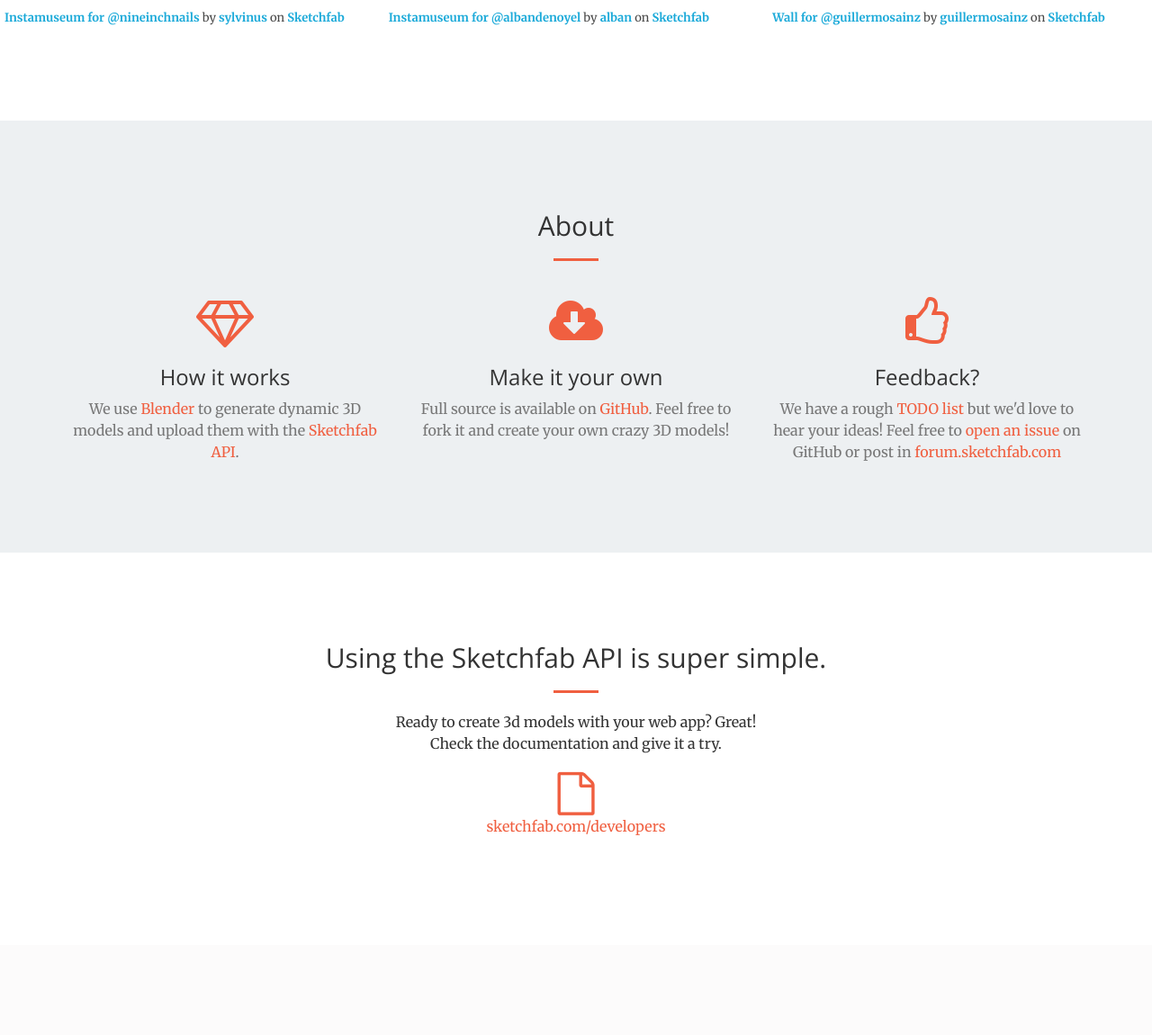
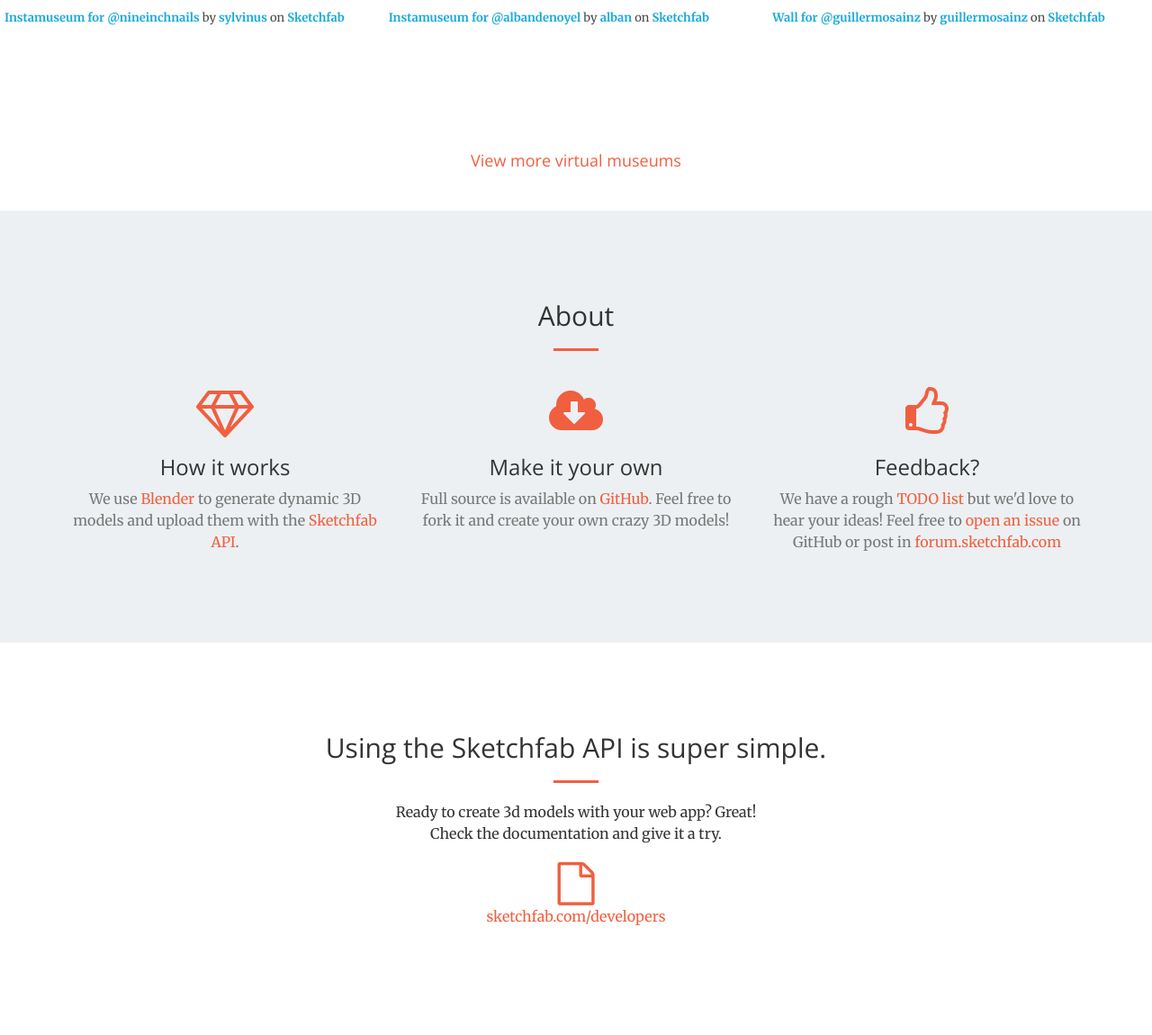
Before and after one commit to sylvinus/imgfab, a Flask app: template templates/instamuseum/index.html in a window 1280 px wide; the page is wider, and only the part inside the window is pictured. Shown: the part 1937-3087 px from the top of that part at 90% size. Before the commit the page ends 2865 px from the top of that part, so only its background shows below. Run offline with Flask 2, Linux system fonts and the light colour scheme; the template is opened without the code that fills it, so the values that code supplies are empty; some libraries are stand-ins or nearby versions.

Commit message:
Update index.html

```diff
--- a/templates/instamuseum/index.html
+++ b/templates/instamuseum/index.html
@@ -14,13 +14,13 @@
     <meta property="twitter:image" content="{{ url_for('static', filename='instamuseum/img/thumbnail.jpg') }}" />
 
 
-    <meta property="og:title" content="Instamuseum: Turn Your Instagram Photos into a Virtual Reality Gallery"/>
+    <meta property="og:title" content="Instamuseum: Turn Your Instagram Pictures into a Virtual Museum"/>
     <meta property="og:image" content="{{ url_for('static', filename='instamuseum/img/thumbnail.jpg') }}"/>
     <meta property="og:site_name" content="Instamuseum"/>
     <meta property="og:description" content="Turn your Instagram pictures into a virtual museum in one click. Walk into your photo gallery in VR."/>
 
 
-    <title>Instamuseum: Turn Your Instagram Photos into a Virtual Reality Gallery</title>
+    <title>Instamuseum: Turn Your Instagram Pictures into a Virtual Museum</title>
 
     <!-- Bootstrap Core CSS -->
     <link rel="stylesheet" href="{{ url_for('static', filename='instamuseum/css/bootstrap.min.css') }}" type="text/css">
@@ -210,6 +210,15 @@
         </div>
     </section>
 
+   <section id="more" style="padding: 35px 0;">
+	 <div class="container">
+            <div class="row">
+                <div class="col-lg-12 text-center">
+                    <h4 class="section-heading"><a href="https://sketchfab.com/tags/instamuseum" target="_blank">View more virtual museums</a></h2>
+                </div>
+            </div>
+        </div>
+    </section>
 
     <section id="about" style="background: #edf0f2">
         <div class="container">
@@ -257,7 +266,7 @@
                 </div>
 
                 <div class="col-lg-8 col-lg-offset-2 text-center">
-                    <p><a href="https://sketchfab.com/developers"><i class="fa fa-file-o fa-3x wow bounceIn" data-wow-delay=".1s"></i><br />
+                    <p><a href="https://sketchfab.com/developers" target="_blank"><i class="fa fa-file-o fa-3x wow bounceIn" data-wow-delay=".1s"></i><br />
                     sketchfab.com/developers</a></p>
                 </div>
             </div>
```
